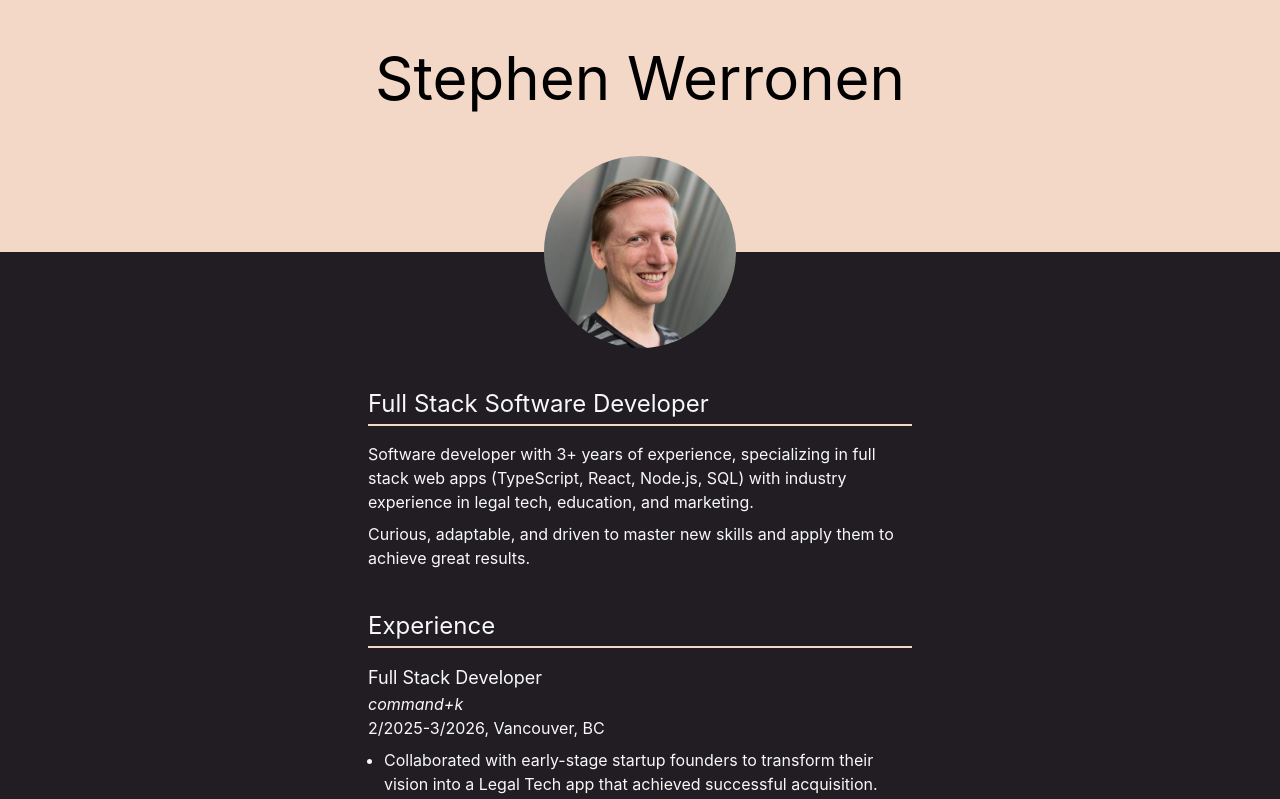
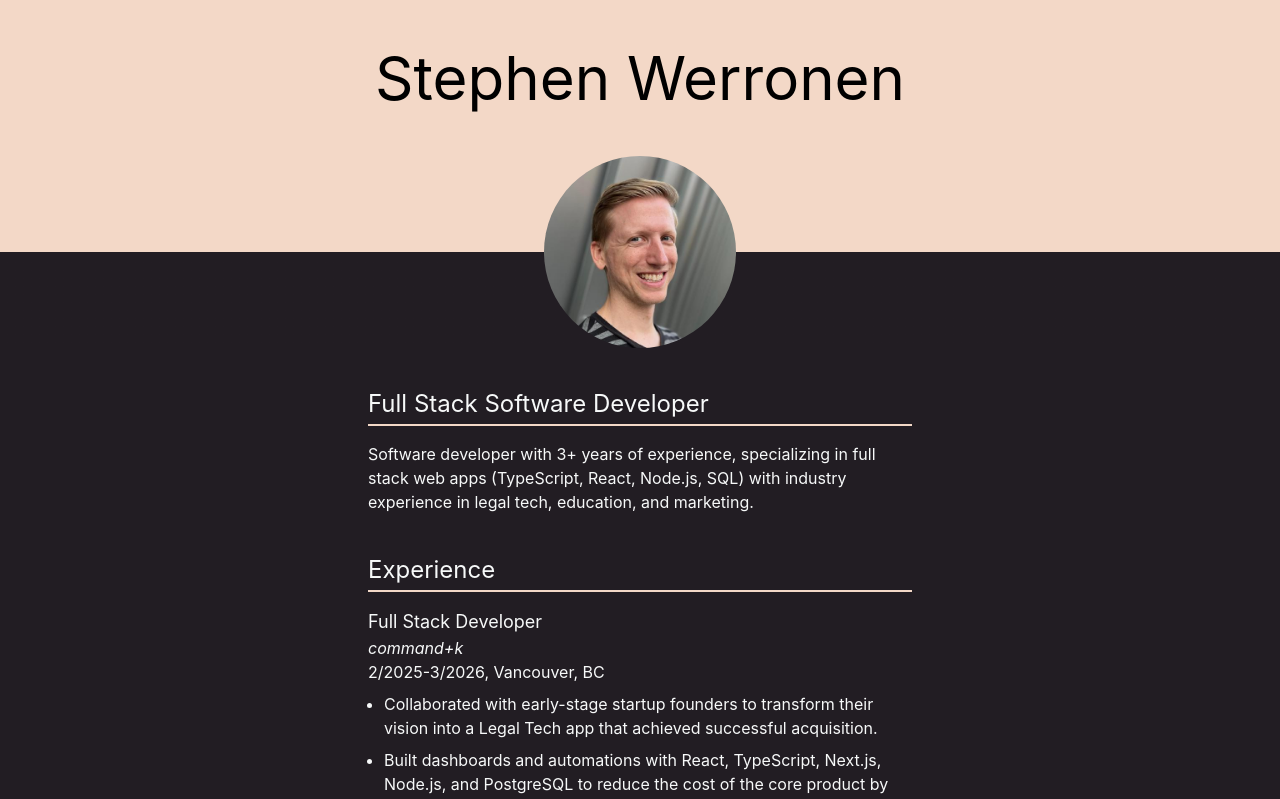
Before and after one commit to werronense/werronense.github.io, a React (Vite) app: page / in a window 1280 px wide. Shown: the top 799 px of the page. Built offline with nearby package versions, Linux system fonts and the light colour scheme.

Commit message:
Update home page content

```diff
--- a/src/pages/home/components/Bio.tsx
+++ b/src/pages/home/components/Bio.tsx
@@ -10,10 +10,6 @@ export default function Bio() {
           stack web apps (TypeScript, React, Node.js, SQL) with industry
           experience in legal tech, education, and marketing.
         </p>
-        <p>
-          Curious, adaptable, and driven to master new skills and apply them to
-          achieve great results.
-        </p>
       </div>
     </section>
   );
```
